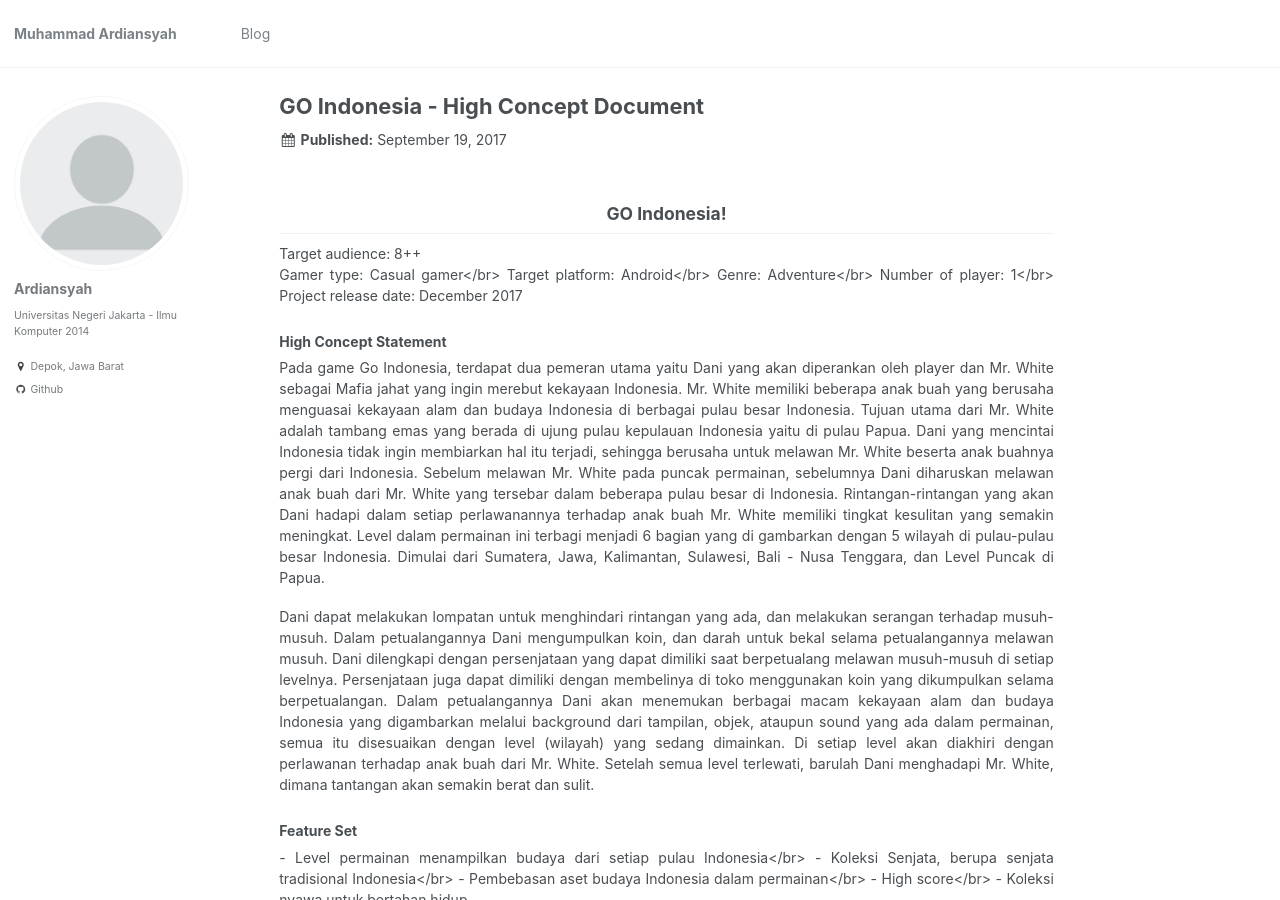
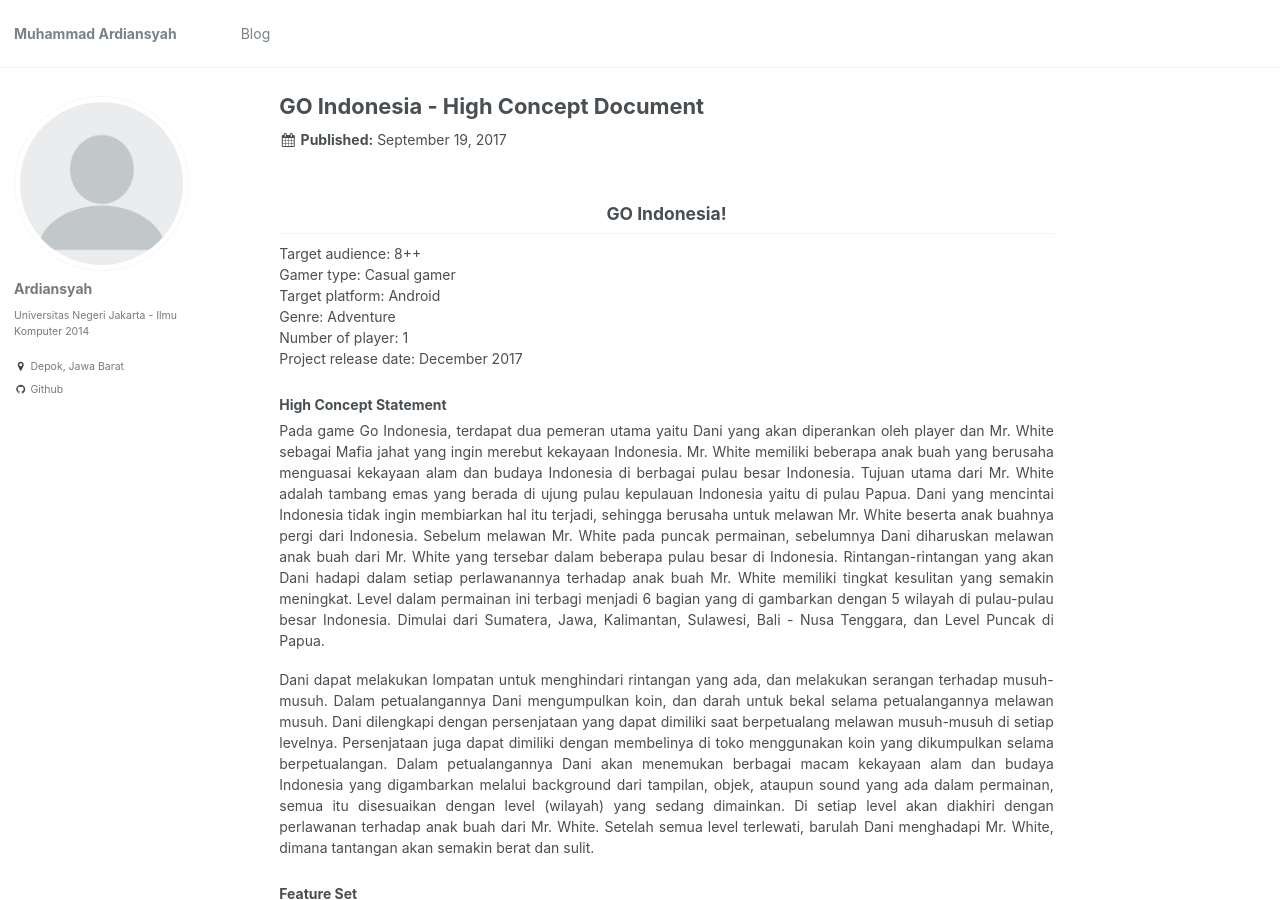
Before and after one commit to ardiansyah97/ardiansyah97.github.io, a Jekyll site: the page built from _blog/high-concept-document.md, in a window 1280 px wide and 900 px high. Built offline with Jekyll 4.4.1, drawn with Linux system fonts in a browser that asks for light colours; part of the change alters nothing that is shown.

```diff
--- a/_blog/high-concept-document.md
+++ b/_blog/high-concept-document.md
@@ -8,11 +8,11 @@ collection: blog
 
 
 <p align="justify">Target audience: 8++
-<br> Gamer type: Casual gamer</br>
-Target platform: Android</br>
-Genre: Adventure</br>
-Number of player: 1</br>
-Project release date: December 2017</p>
+<br> Gamer type: Casual gamer
+<br>Target platform: Android
+<br>Genre: Adventure
+<br>Number of player: 1
+<br>Project release date: December 2017</p>
 
 <div>
 <h3>High Concept Statement</h3>
```
